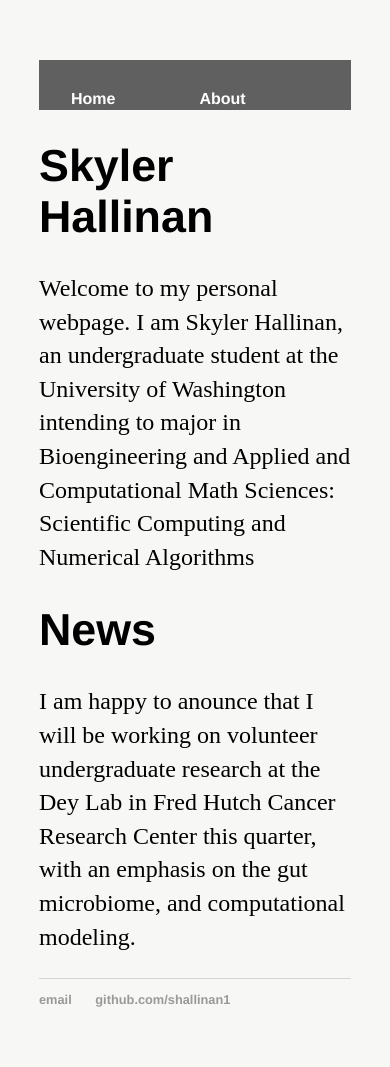
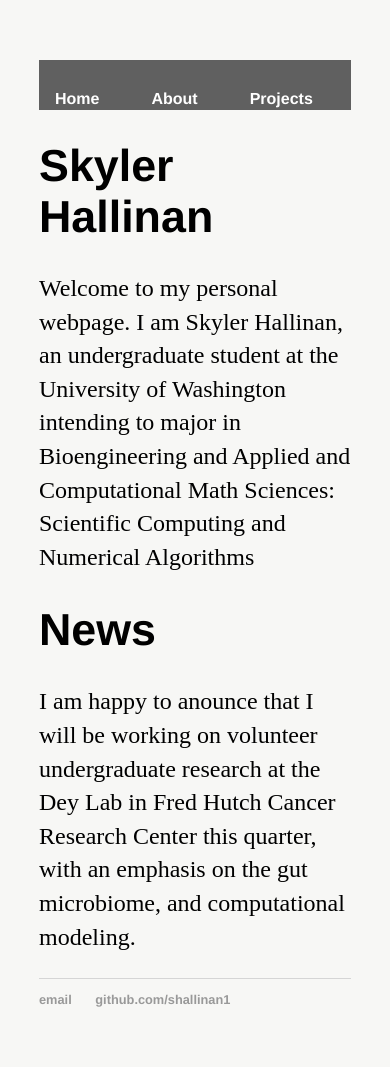
Before and after one commit to shallinan1/shallinan1.github.io, a Jekyll site: the page built from index.md, in a window 390 px wide. Built offline with Jekyll 4.4.1, drawn with Linux system fonts in a browser that asks for light colours; our own code applies the rules of GitHub Pages for plain Markdown files.

Commit message:
tex decoration, no moz padding

```diff
--- a/css/main.css
+++ b/css/main.css
@@ -25,16 +25,16 @@
 
 			@media screen and (max-width: 528px) {
 				#globalNav li {
-					padding: 0 1em;
+					float:left;
 				}
 			}
 
 	#globalNav li a {
 		display: block;
 		padding: 14px 16px;
-		-moz-padding-start: 0;
 		font-size: 1em;
 		color: #FFFFFF;
+		text-decoration: none;
 	}
 
 		#globalNav li a:hover {
```
